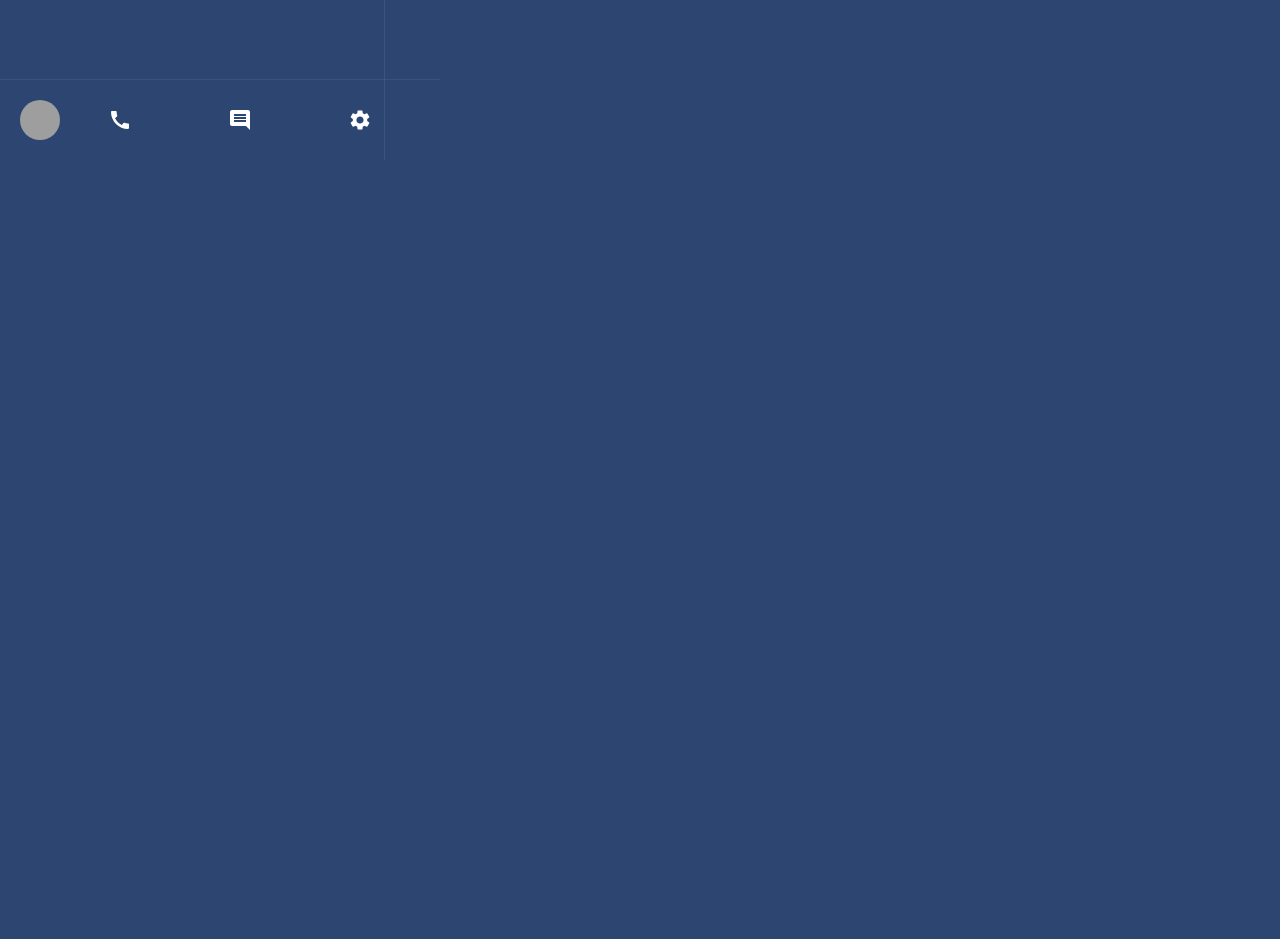
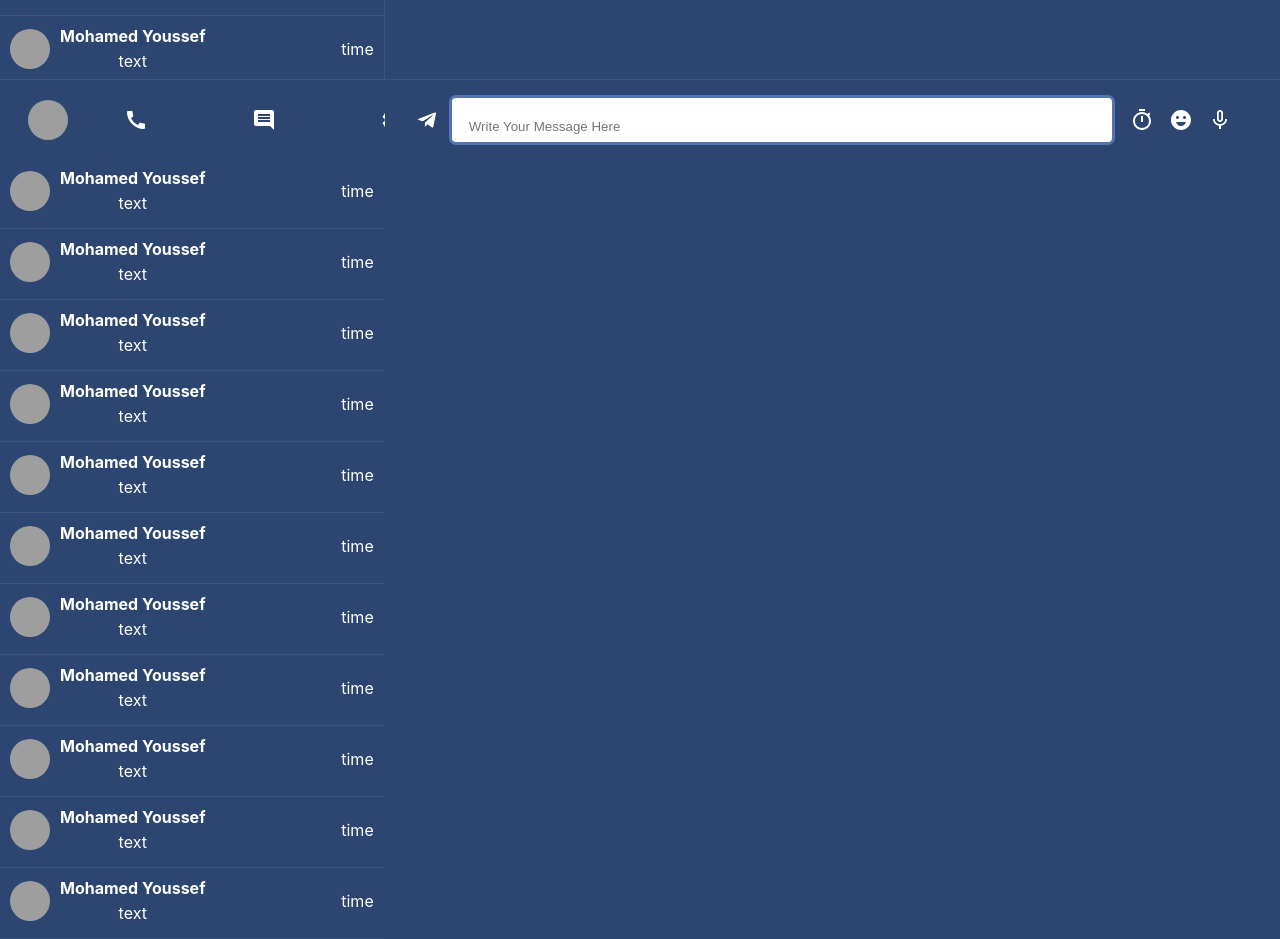
Before and after one commit to MohamedAhmed122/Telegram-clone, a React (Create React App) app: page / in a window 1280 px wide. Shown: the part 640-1579 px from the top of the page. Before the commit the page ends 800 px from the top, so only its background shows below. Built offline with nearby package versions, Linux system fonts and the light colour scheme; grey boxes are pictures that could not be loaded.

Commit message:
Header Bottom is DOO00ooo0ne

```diff
--- a/src/App/Components/Chat/Chat.jsx
+++ b/src/App/Components/Chat/Chat.jsx
@@ -1,10 +1,12 @@
 import React from 'react'
 import Header from '../../Layouts/Header/Header'
+import MessageSender from './MessageSender/MessageSender'
 import './StyleChat.css'
 export default function Chat() {
     return (
         <div className='chat'>
             <Header />
+            <MessageSender />
         </div>
     )
 }
--- /dev/null
+++ b/src/App/Components/Chat/MessageSender/MessageSender.css
@@ -0,0 +1,34 @@
+.message_sender{
+    bottom: 0px;
+    position: fixed;
+    border-top:  1px solid rgba(190, 190, 190, 0.1) ;
+    width: 100%;
+    background-color: #2d4671;
+}
+.message{
+    display: flex;
+    align-items: center;
+    /* justify-content: space-evenly; */
+    margin: 15px;
+}
+
+.send_input{
+    flex: 0.6;
+    background-color: white;
+    height: 10px;
+    padding: 17px;
+    margin-left: 10px;
+    border-radius: 7px;
+    border: 3px solid #5275b1;
+}
+.send_input input{
+   border: none;
+   width: 100%;
+   outline-width: 0;
+}
+.message .MuiSvgIcon-root{
+    margin-left: 15px;
+}
+.message .MuiSvgIcon-root:hover{
+    color: #5275b1;
+}
--- /dev/null
+++ b/src/App/Components/Chat/MessageSender/MessageSender.jsx
@@ -0,0 +1,23 @@
+import React from 'react'
+import './MessageSender.css'
+import TelegramIcon from '@material-ui/icons/Telegram';
+import TimerIcon from '@material-ui/icons/Timer';
+import EmojiEmotionsIcon from '@material-ui/icons/EmojiEmotions';
+import MicNoneIcon from '@material-ui/icons/MicNone';
+
+
+export default function MessageSender() {
+    return (
+        <div className='message_sender'>
+            <div className='message'>
+                <TelegramIcon />
+                <div className='send_input'>
+                    <input placeholder='Write Your Message Here'/>
+                </div>
+                <TimerIcon />
+                <EmojiEmotionsIcon />
+                <MicNoneIcon />
+            </div>
+        </div>
+    )
+}
--- a/src/App/Layouts/Sidebar/Sidebar.jsx
+++ b/src/App/Layouts/Sidebar/Sidebar.jsx
@@ -20,11 +20,37 @@ export default function Sidebar() {
                     <BorderColorIcon />
                 </IconButton>
             </div>
-            <SidebarRow src='https://pagesix.com/wp-content/uploads/sites/3/2020/03/bebe-rexha-30.jpg?quality=80&strip=all'/>
-            <SidebarRow src='https://pagesix.com/wp-content/uploads/sites/3/2020/03/bebe-rexha-30.jpg?quality=80&strip=all'/>
-            <SidebarRow src='https://pagesix.com/wp-content/uploads/sites/3/2020/03/bebe-rexha-30.jpg?quality=80&strip=all'/>
-            <SidebarRow src='https://pagesix.com/wp-content/uploads/sites/3/2020/03/bebe-rexha-30.jpg?quality=80&strip=all'/>
+            <SidebarRow src={img}/>
+            <SidebarRow src={img}/>
+            <SidebarRow src={img}/>
+            <SidebarRow src={img}/>
+            <SidebarRow src={img}/>
+
+            <SidebarRow src={img}/>
+            <SidebarRow src={img}/>
+            <SidebarRow src={img}/>
+            <SidebarRow src={img}/>
+            <SidebarRow src={img}/>
+            <SidebarRow src={img}/>
+            <SidebarRow src={img}/>
+
+            <SidebarRow src={img}/>
+
+            <SidebarRow src={img}/>
+            <SidebarRow src={img}/>
+
+            <SidebarRow src={img}/>
+
+            <SidebarRow src={img}/>
+            <SidebarRow src={img}/>
+
+            <SidebarRow src={img}/>
+            <SidebarRow src={img}/>
+
+            <SidebarRow src={img}/>
+
             <SidebarBottom />
         </div>
     )
 }
+const img = 'https://pagesix.com/wp-content/uploads/sites/3/2020/03/bebe-rexha-30.jpg?quality=80&strip=all'
--- a/src/App/Layouts/Sidebar/SidebarBottom/SidebarBottom.jsx
+++ b/src/App/Layouts/Sidebar/SidebarBottom/SidebarBottom.jsx
@@ -1,4 +1,4 @@
-import { Avatar, IconButton } from '@material-ui/core'
+import { Avatar, Hidden } from '@material-ui/core'
 import React from 'react'
 import CommentIcon from '@material-ui/icons/Comment';
 import CallIcon from '@material-ui/icons/Call';
@@ -12,8 +12,11 @@ export default function SidebarBottom() {
             <div className='sidebar_bottom_icons'>
                 <Avatar src='https://pagesix.com/wp-content/uploads/sites/3/2020/03/bebe-rexha-30.jpg?quality=80&strip=all' />
                 <CallIcon />
-                <CommentIcon />
-                <SettingsIcon />
+                <Hidden smDown>
+                    <CommentIcon />
+                    <SettingsIcon />
+                </Hidden>
+
             </div>
         </div>
     )
--- a/src/App/Layouts/Sidebar/SidebarBottom/StyleSidebarBottom.css
+++ b/src/App/Layouts/Sidebar/SidebarBottom/StyleSidebarBottom.css
@@ -3,12 +3,15 @@
     align-items: center;
     justify-content: space-evenly;
     margin: 20px;
+    width: 100%;
+    z-index: 100;
 }
 .sidebar_bottom_main{
     bottom: 0px;
     position: fixed;
     border-top:  1px solid rgba(190, 190, 190, 0.1) ;
     overflow: hidden;
+    background-color: #2d4671;
 
 }
 .sidebar_bottom_icons .MuiSvgIcon-root{
@@ -16,5 +19,5 @@
     margin-right:3rem ;
 }
 .sidebar_bottom_icons .MuiSvgIcon-root:hover{
-    color: rgba(2, 150,199);
+    color: #5275b1;
 }
--- a/src/App/Layouts/Sidebar/SidebarRow/StyleSidebarRow.css
+++ b/src/App/Layouts/Sidebar/SidebarRow/StyleSidebarRow.css
@@ -1,5 +1,6 @@
 .sidebar_row_main{
     cursor: pointer;
+    position: relative;
 }
 .sidebar_row_main:hover{
     cursor: pointer;
--- a/src/index.css
+++ b/src/index.css
@@ -21,4 +21,5 @@ html,body{
 }
 .MuiSvgIcon-root{
   color: white;
+  cursor: pointer;
 }
```
